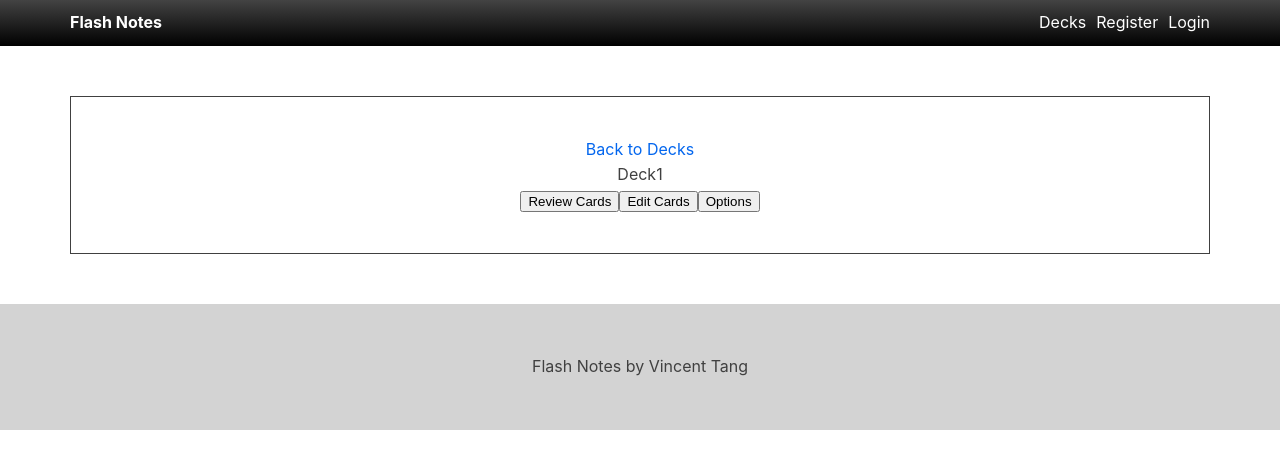
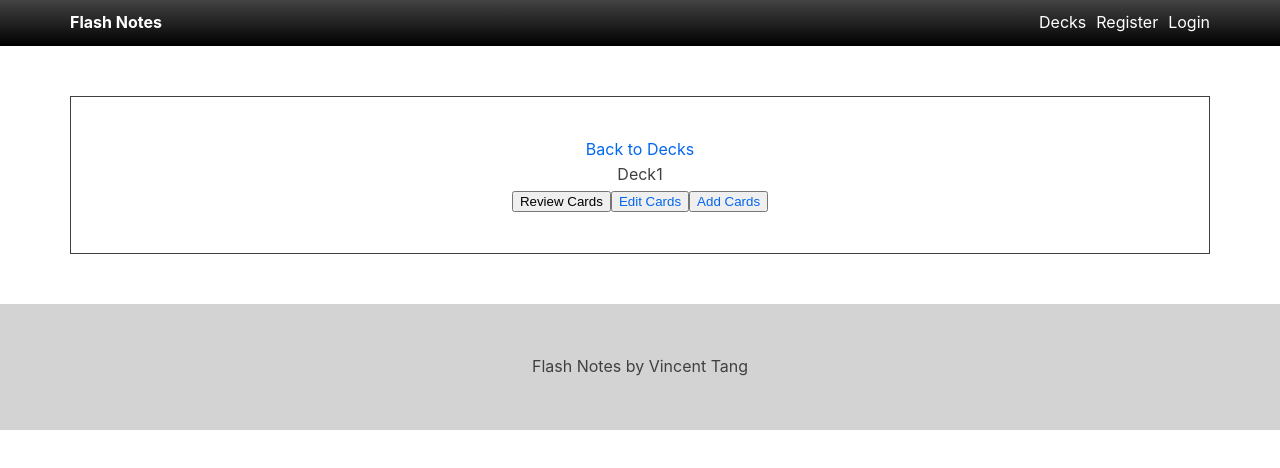
Before and after one commit to vincentntang/flashnotes-react, a React (Create React App) app in the folder frontend/: page /decks/Deck1 in a window 1280 px wide. Shown: the top 468 px of the page. Built offline with nearby package versions, Linux system fonts and the light colour scheme.

Commit message:
Added Deck Links

```diff
--- a/frontend/src/components/deck/Deck.js
+++ b/frontend/src/components/deck/Deck.js
@@ -41,8 +41,16 @@ export default class Deck extends Component {
           <Link to="/decks">Back to Decks</Link>
           <div> {this.props.match.params.handle}</div>
           <button onClick={this.onReviewCards}>Review Cards</button>
-          <button>Edit Cards</button>
-          <button>Options</button>
+          <button>
+            <Link to={`/decks/${this.props.match.params.handle}/edit`}>
+              Edit Cards
+            </Link>
+          </button>
+          <button>
+            <Link to={`/decks/${this.props.match.params.handle}/add`}>
+              Add Cards
+            </Link>
+          </button>
         </div>
       );
     }
```
